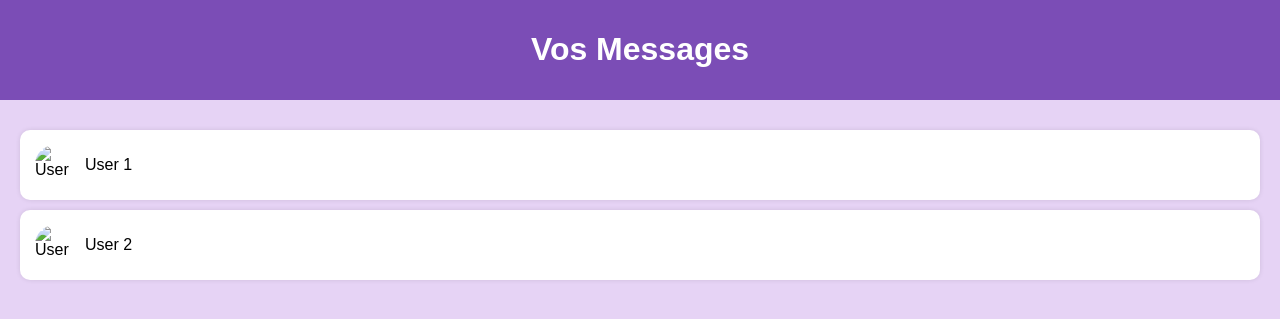
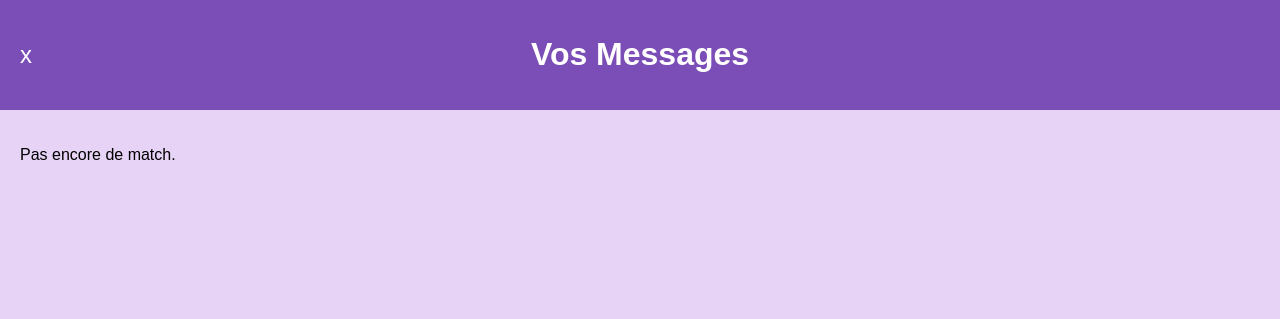
Before and after one commit to kingaventure/app-loove, a PHP site: page /app-loove/Front-end/View/messages.php in a window 1280 px wide. Shown: the top 319 px of the page. Run offline with PHP 8.4, Linux system fonts and the light colour scheme; some libraries are stand-ins or nearby versions.

Commit message:
ajout de la messagerie

```diff
--- a/Front-end/View/home.php
+++ b/Front-end/View/home.php
@@ -322,7 +322,7 @@
 </script>
   <div class="navbar">
     <a href="/app-loove/index.php?component=movie" class="nav-item">🎬</a>
-        <a href="#" class="nav-item">💬</a>
+        <a href="/app-loove/index.php?component=messages" class="nav-item">💬</a>
         <a href="#" class="nav-item">🔔</a>
         <a href="#" class="nav-item">➕</a>
   </div>
--- a/Front-end/View/messages.php
+++ b/Front-end/View/messages.php
@@ -11,10 +11,14 @@
       padding: 0;
     }
     header {
-      background: #7b4db6;
+      background-color: #7b4db6;
       color: white;
-      padding: 10px;
       text-align: center;
+      padding: 15px;
+      position: relative;
+      display: flex;
+      justify-content: center;
+      align-items: center;
     }
     .messages-container {
       padding: 20px;
@@ -37,21 +41,36 @@
     .message span {
       font-size: 16px;
     }
+    .header-icon {
+      position: absolute;
+      top: 50%;
+      transform: translateY(-50%);
+      font-size: 24px;
+      color: white;
+      text-decoration: none;
+      cursor: pointer;
+    }
+    .close-icon {
+      left: 20px;
+    }
   </style>
 </head>
 <body>
   <header>
+    <a href="/app-loove/index.php?component=home" class="header-icon close-icon">x</a>
     <h1>Vos Messages</h1>
   </header>
   <div class="messages-container">
-    <div class="message">
-      <img src="https://via.placeholder.com/40" alt="User 1">
-      <span>User 1</span>
-    </div>
-    <div class="message">
-      <img src="https://via.placeholder.com/40" alt="User 2">
-      <span>User 2</span>
-    </div>
+    <?php if (!empty($matches)): ?>
+      <?php foreach ($matches as $match): ?>
+        <a class="message" href="index.php?component=private_message&user=<?php echo $match['id']; ?>">
+          <img src="<?php echo '/app-loove' . $match['img']; ?>" alt="img">
+          <span><?php echo htmlspecialchars($match['prenom'] . ' ' . $match['name']); ?></span>
+        </a>
+      <?php endforeach; ?>
+    <?php else: ?>
+      <p>Pas encore de match.</p>
+    <?php endif; ?>
   </div>
 </body>
 </html>
--- a/Other/like.php
+++ b/Other/like.php
@@ -12,7 +12,7 @@
     if (!isset($data['id_liker'], $data['id_liked'], $data['date'])) {
         echo json_encode(['success' => false, 'message' => 'Données manquantes']);
         exit;
-    }
+   }
 
     try {
         $id_liker = intval($data['id_liker']);
```
Also changed, not shown: Back-end/Controller/messages.php (added, +12 -0 lines), Back-end/Controller/private_message.php (added, +40 -0 lines), Back-end/Model/messages.php (added, +12 -0 lines), Back-end/Model/private_message.php (added, +25 -0 lines), Front-end/View/private_message.php (added, +40 -0 lines).
